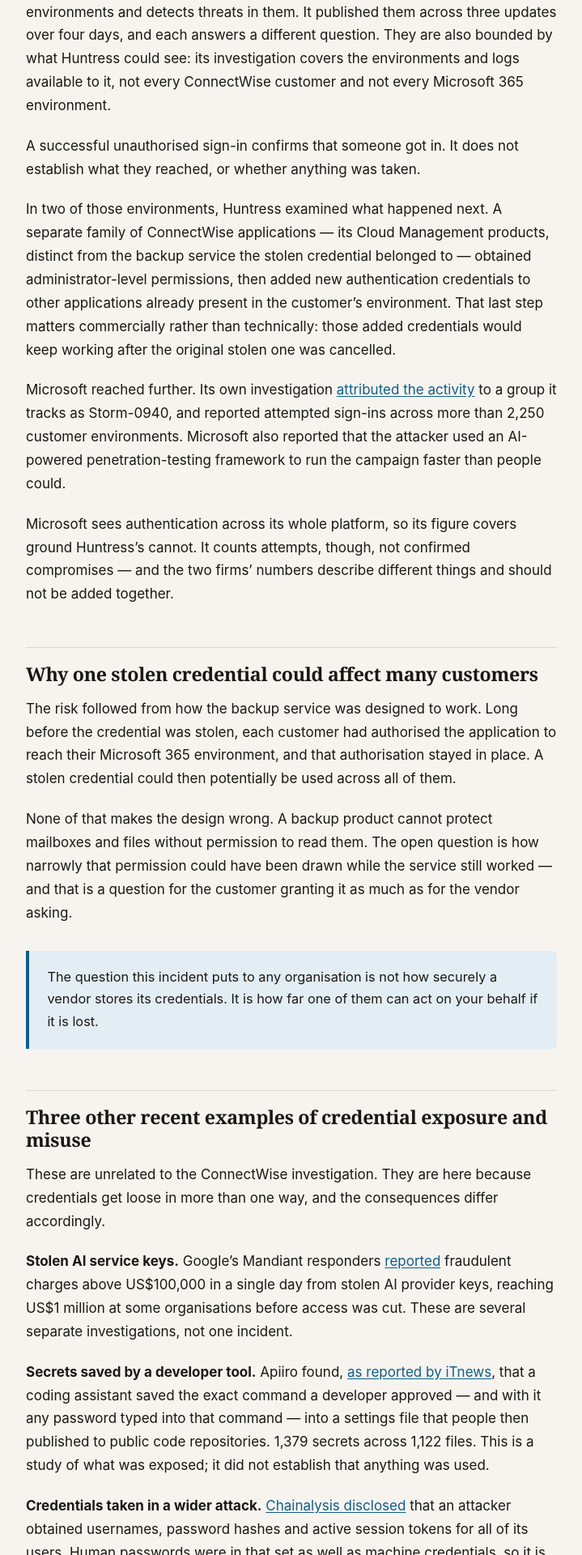
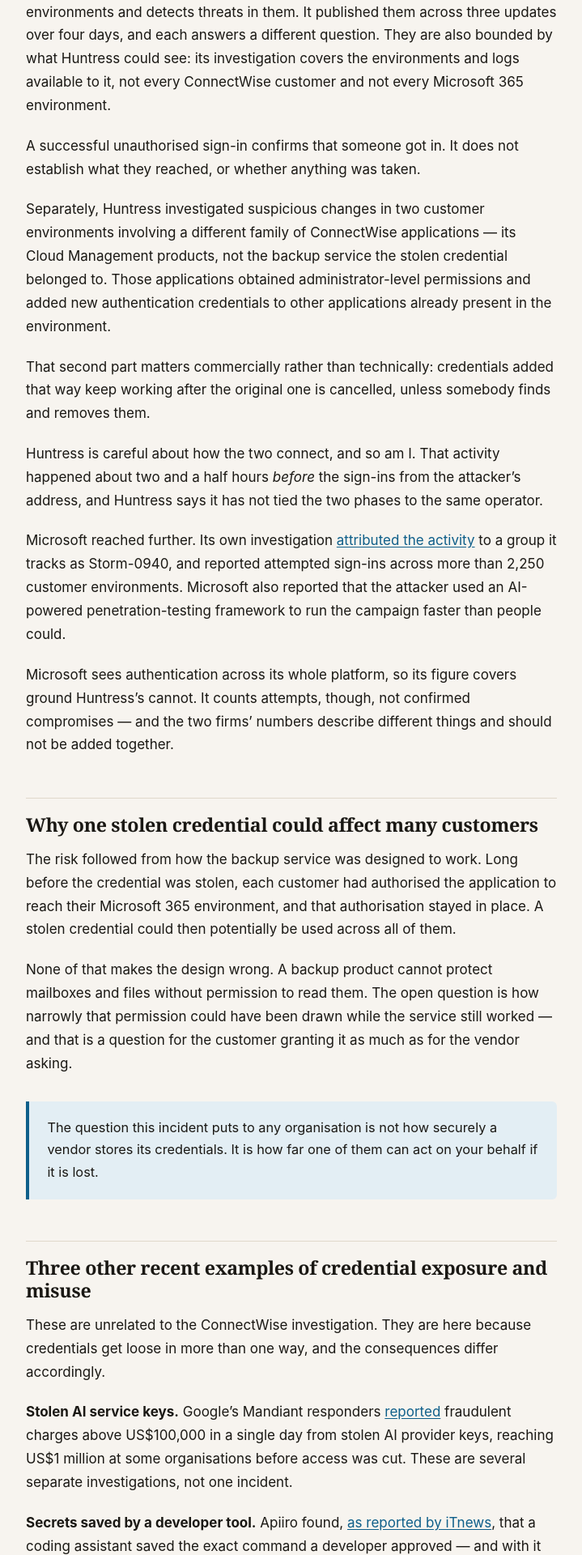
Before and after one commit to prathish-ks/prathish-ks.github.io, a Jekyll site: the page built from _posts/2026-11-14-one-vendor-credential-many-customers.md, in a window 1280 px wide. Shown: the part 1505-3425 px from the top of the page at 81% size, without its empty margins (280-999 px from the left). Built offline with Jekyll 4.4.1, drawn with Linux system fonts in a browser that asks for light colours; some of the changed text lies outside the part shown.

Commit message:
Review corrections: what each control actually does, and where it stops
The Cloud Management activity preceded the sign-ins from the attacker's
address by about two and a half hours, and Huntress has not tied the two
phases to the same operator. The article said it "examined what happened
next", asserting a sequence and an actor link the source declines to make.
Both phases are now reported separately, in order, with that caveat.

The comparison table overclaimed twice. An AI gateway cannot cap the bill
when a stolen key is used directly against the provider — which the article
argues three paragraphs earlier and the table then contradicted. And
workload identity platforms cannot be applied by a customer to a vendor's
own authentication design. Both cells now state the control and its boundary.

Also: the four properties explain consequences rather than outrank the method
of theft; runtime secret delivery reduces handling rather than eliminating
it; and only the provider can invalidate sessions it issued.

Removed two unused CSS rule sets, and rewrote the social card's alt text to
describe the image rather than summarise the article.

```diff
--- a/_posts/2026-11-14-one-vendor-credential-many-customers.md
+++ b/_posts/2026-11-14-one-vendor-credential-many-customers.md
@@ -5,7 +5,7 @@ subtitle: "A stolen credential belonging to a Microsoft 365 backup service allow
 date: 2026-11-14
 slug: one-vendor-credential-many-customers
 image: /assets/og/one-vendor-credential.png
-image_alt: "One vendor credential, many customers. One stolen credential belonging to the vendor; 2,250+ customer environments with attempted sign-ins; 162 environments with confirmed sign-ins; 2 where follow-on activity was seen. Not how a vendor stores credentials — how far one can act for you."
+image_alt: "A dark card headed 'One vendor credential, many customers', with four figures across it: 1 stolen credential belonging to the vendor, 2,250+ customer environments with attempted sign-ins, 162 environments with confirmed sign-ins, and 2 where follow-on activity was seen. A highlighted line reads: not how a vendor stores credentials — how far one can act for you."
 description: "A stolen credential belonging to a Microsoft 365 backup service allowed unauthorised access to customer environments. What investigators confirmed, what remains unknown, and the four properties of a credential that decide the consequences."
 ---
 
@@ -83,12 +83,18 @@ available to it, not every ConnectWise customer and not every Microsoft 365 envi
 A successful unauthorised sign-in confirms that someone got in. It does not establish what they
 reached, or whether anything was taken.
 
-In two of those environments, Huntress examined what happened next. A separate family of
-ConnectWise applications — its Cloud Management products, distinct from the backup service the
-stolen credential belonged to — obtained administrator-level permissions, then added new
-authentication credentials to other applications already present in the customer's environment.
-That last step matters commercially rather than technically: those added credentials would keep
-working after the original stolen one was cancelled.
+Separately, Huntress investigated suspicious changes in two customer environments involving a
+different family of ConnectWise applications — its Cloud Management products, not the backup
+service the stolen credential belonged to. Those applications obtained administrator-level
+permissions and added new authentication credentials to other applications already present in
+the environment.
+
+That second part matters commercially rather than technically: credentials added that way keep
+working after the original one is cancelled, unless somebody finds and removes them.
+
+Huntress is careful about how the two connect, and so am I. That activity happened about two
+and a half hours *before* the sign-ins from the attacker's address, and Huntress says it has
+not tied the two phases to the same operator.
 
 Microsoft reached further. Its own investigation
 [attributed the activity](https://www.microsoft.com/en-us/security/blog/2026/10/21/storm-0940-uses-artex-agentic-ai-connectwise-supply-chain-compromise/)
@@ -175,23 +181,23 @@ described above. Nothing here would certainly have prevented any of these incide
   <tbody>
     <tr>
       <td data-l="Example">ConnectWise</td>
-      <td data-l="How security tools could help">Workload identity platforms can issue applications short-lived credentials instead of standing ones, so a stolen credential expires on its own. Credential discovery tools can show which applications hold access in the first place. Aembit and Microsoft Entra Workload Identity Federation describe the first; Clutch, Token Security and GitGuardian the second.</td>
-      <td data-l="What remains your responsibility">The vendor is responsible for protecting its own credential. The customer decides what the application was authorised to reach, reviews that periodically, watches for unexpected use, and acts when a vendor discloses. None of that is purchased.</td>
+      <td data-l="How security tools could help">Where a vendor's architecture supports it, workload identity federation or short-lived credentials reduce reliance on a reusable secret — Aembit and Microsoft Entra Workload Identity Federation describe this. On the customer side, identity discovery tools such as Clutch and Token Security can surface which third-party applications hold access; secret detection such as GitGuardian addresses a different exposure path.</td>
+      <td data-l="What remains your responsibility">A customer cannot replace a vendor's authentication design. What a customer does control is what the application was authorised to reach, how often that is reviewed, whether unexpected use would be noticed, and how fast it acts on a disclosure.</td>
     </tr>
     <tr>
       <td data-l="Example">Stolen AI service keys</td>
-      <td data-l="How security tools could help">An AI gateway can route all model traffic through one path and apply spending and rate limits per key, which caps the bill when a key leaks. Kong's AI Gateway describes this. Secret management tools can deliver keys at runtime rather than leaving them stored.</td>
-      <td data-l="What remains your responsibility">A gateway only governs traffic that goes through it. Closing the direct path to the provider, noticing an unexpected bill quickly, and cancelling a key fast are organisational tasks, not product features.</td>
+      <td data-l="How security tools could help">An AI gateway can centralise authorised AI requests and apply usage or cost limits to traffic that passes through it; Kong's AI Gateway documents cost-based rate limiting. Secret management tools can reduce how widely provider keys are stored and handled.</td>
+      <td data-l="What remains your responsibility">Neither stops a stolen provider credential being used directly against the provider, outside the gateway, unless that path is separately restricted. Noticing an unexpected bill and cancelling a key quickly are organisational, not product, capabilities.</td>
     </tr>
     <tr>
       <td data-l="Example">Secrets in a developer tool</td>
-      <td data-l="How security tools could help">Secrets can be injected at runtime so a person never handles the value — HashiCorp Vault Agent describes this. Repositories can block known secret formats before they are published, which GitHub push protection does, and scanners such as GitGuardian can find ones already out.</td>
+      <td data-l="How security tools could help">Where supported, secrets can be delivered at runtime rather than placed in commands or configuration — HashiCorp Vault Agent describes this. Repositories can block recognised secret formats before publication, which GitHub push protection does, and scanners such as GitGuardian can find those already out.</td>
       <td data-l="What remains your responsibility">Whether every repository and every developer tool actually uses these, whether the practice of typing secrets into commands has changed, and rotating anything already exposed. Deleting a file does not take back what was published.</td>
     </tr>
     <tr>
       <td data-l="Example">Chainalysis</td>
       <td data-l="How security tools could help">Less than the others. Shorter session lifetimes and stronger identity controls reduce how long a stolen session remains usable. This case involved human passwords and interception as well as machine credentials, so no single control on this list addresses it.</td>
-      <td data-l="What remains your responsibility">A customer of a breached provider has to invalidate sessions, reset affected credentials and work out what those credentials reached. The provider's remediation and the customer's are separate tasks.</td>
+      <td data-l="What remains your responsibility">Invalidating sessions it issued is the provider's to do. A customer resets its own affected credentials, reviews what those credentials could reach, and checks for use of them elsewhere. The two remediations are separate and neither substitutes for the other.</td>
     </tr>
   </tbody>
 </table>
--- a/assets/css/site.css
+++ b/assets/css/site.css
@@ -93,23 +93,6 @@ figure { margin: 2.4rem 0; padding: 1.4rem 1.3rem 1rem; background: var(--surfac
 .cm-name { font-size: 0.86rem; color: var(--muted); margin: 0.45rem 0 0; text-align: center;
   overflow-wrap: anywhere; }
 .cm-note { font-size: 0.82rem; color: var(--muted); margin: 1rem 0 0; }
-
-/* An architecture diagram on a phone.
-   The SVG puts its finding in the x-position of a dot: where the dot sits is
-   which control stops that breach. At 320px the dots are a few pixels apart
-   and the finding is gone, so position becomes a sentence instead. Same
-   generator, same arguments, so the two presentations cannot drift. */
-.cm-chain { list-style: none; counter-reset: step; padding: 0; margin: 0 0 1.1rem;
-  display: flex; flex-direction: column; gap: 0.4rem; }
-.cm-chain li { counter-increment: step; display: grid; grid-template-columns: 1.5rem 1fr;
-  align-items: baseline; font-size: 0.95rem; }
-.cm-chain li::before { content: counter(step); color: var(--muted); font-size: 0.78rem;
-  font-variant-numeric: tabular-nums; }
-.cm-chain li span { display: block; grid-column: 2; color: var(--muted); font-size: 0.84rem; }
-.cm-flow { margin: 0; }
-.cm-flow dt { font-size: 0.95rem; font-weight: 600; margin-top: 0.7rem; }
-.cm-flow dd { margin: 0.1rem 0 0; font-size: 0.88rem; color: var(--muted); }
-.cm-flow dd.up { color: var(--accent-2); font-style: italic; }
 
 /* Separately dated observations on a phone.
    The column chart put five of these at 52px wide, wrapped every label to six
```
Also changed, not shown: other parts of _posts/2026-11-14-one-vendor-credential-many-customers.md (+1 -1 lines).
